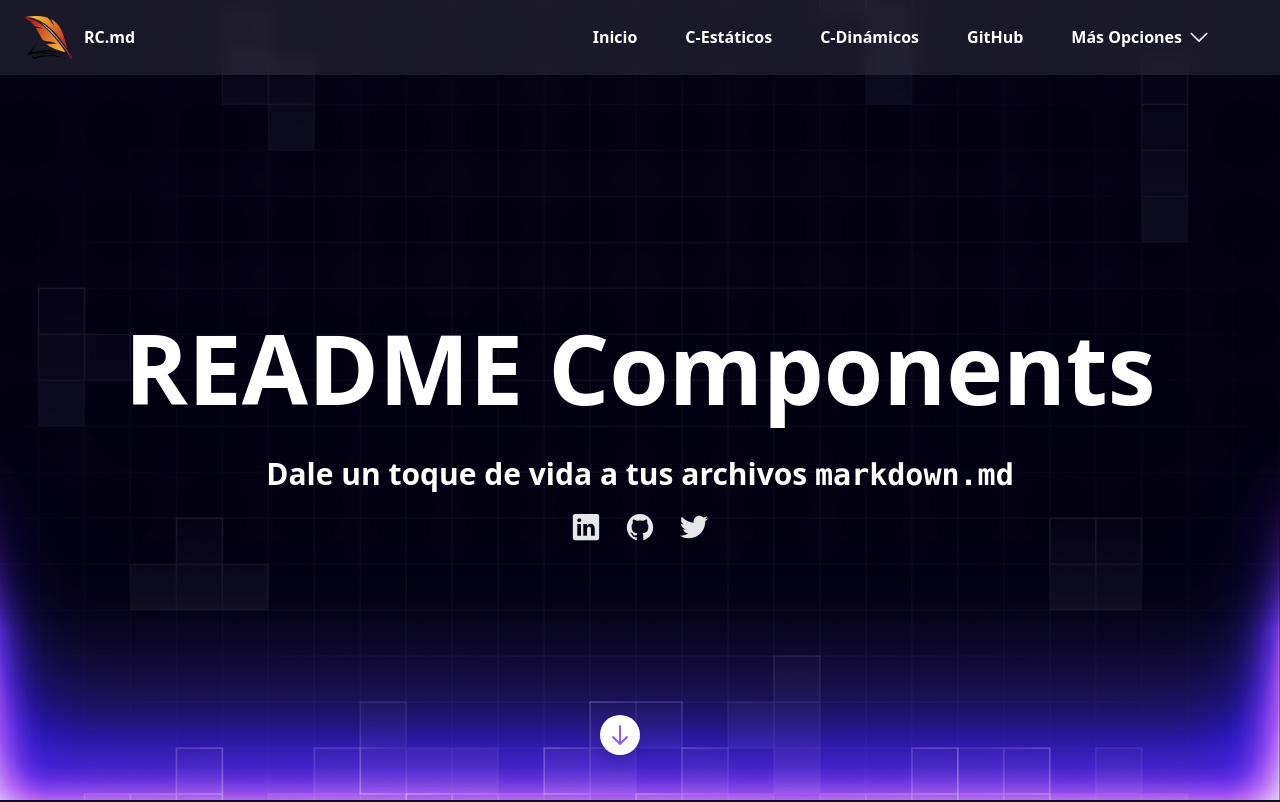
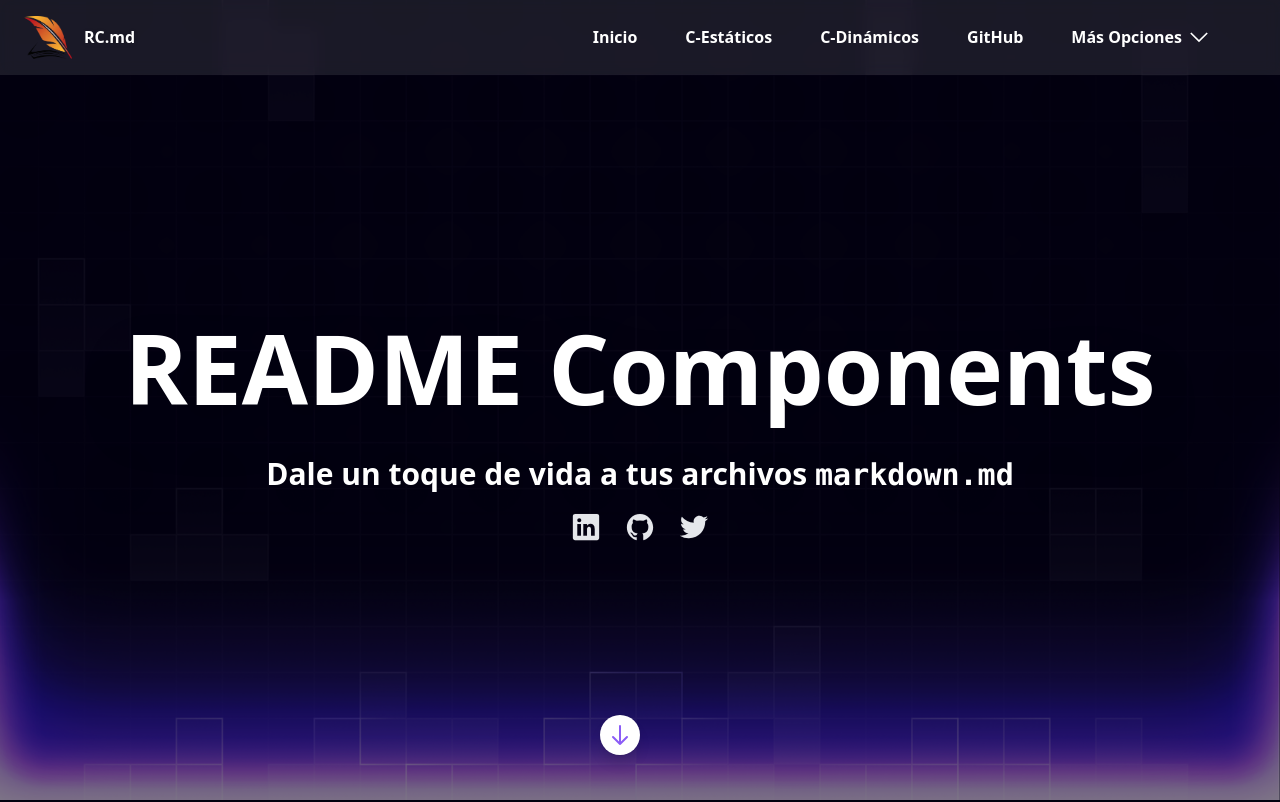
Before and after one commit to FabianHermar/readme-components, a React (Vite) app: page / in a window 1280 px wide. Shown: the top 802 px of the page. Built offline with nearby package versions, Linux system fonts and the light colour scheme.

Commit message:
🆕 selection property added

```diff
--- a/src/index.css
+++ b/src/index.css
@@ -3,7 +3,13 @@
 @tailwind utilities;
 
 body {
-  background-color: #0d1117;
+  background-color: #02000E;
+}
+
+::selection {
+  background: #f8f8f8;
+  color: black;
+  border-radius: 10px;
 }
 
 ::-webkit-scrollbar {
@@ -17,9 +23,10 @@ body {
   z-index: -1;
   width: 100%;
   height: 100%;
-  background-position: center;
+  background-position: bottom;
   background-repeat: no-repeat;
   background-size: cover;
   background-attachment: fixed;
   user-select: none;
+  opacity: .5;
 }
```
